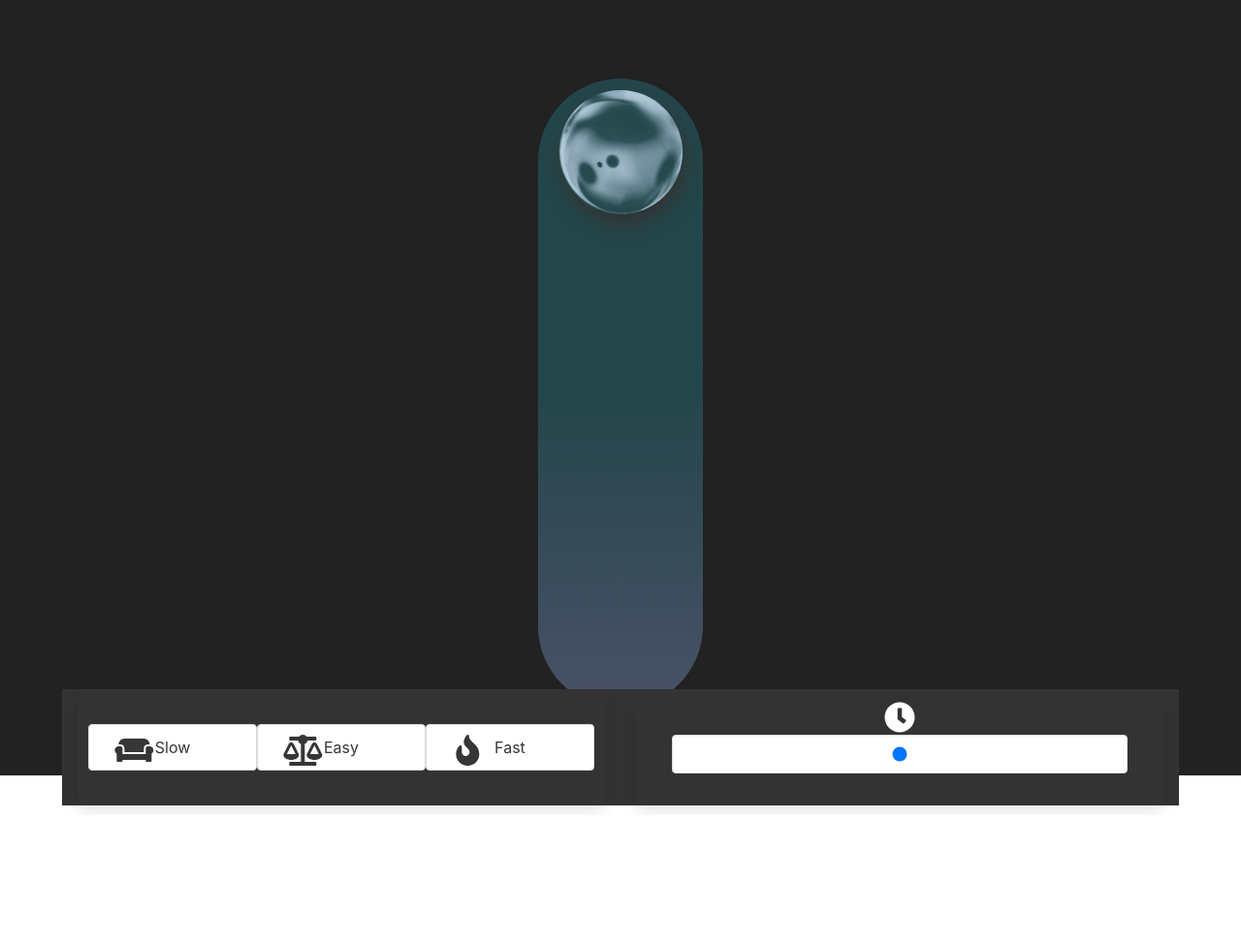
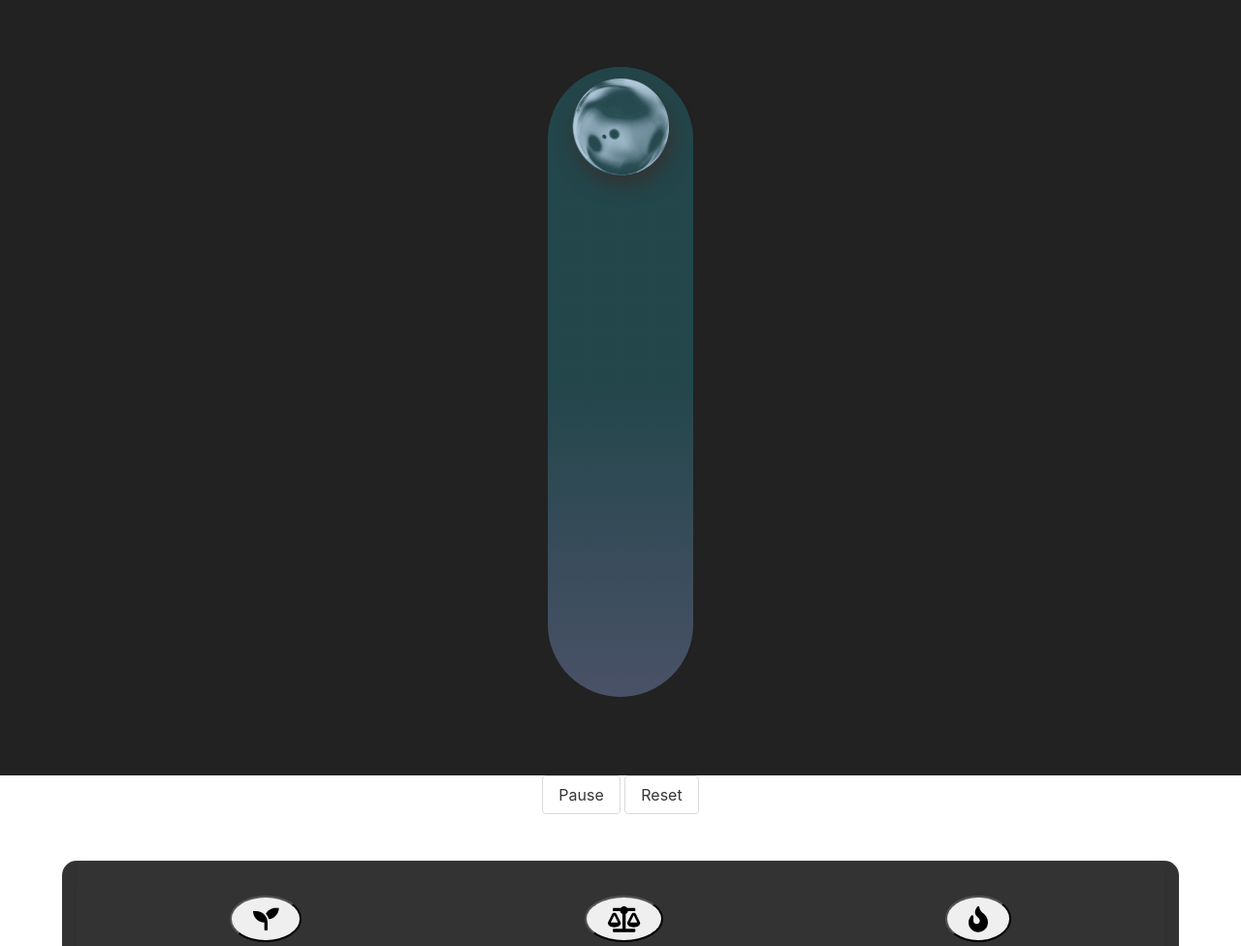
Before and after one commit to raphael56/zenapp, a website: page index.html in a window 1280 px wide. Shown: the top 976 px of the page at 97% size. Before the commit the page ends 841 px from the top, so only its background shows below. Drawn offline with nearby package versions, Linux system fonts and the light colour scheme.

Commit message:
zeApp simplification
minifier pour retrouver de la souplesse

```diff
--- a/app.js
+++ b/app.js
@@ -0,0 +1,115 @@
+const bulle = document.querySelector('.box-bille');
+const btnSlow =document.querySelector('.btn-speed-slow')
+const btnEasy =document.querySelector('.btn-speed-easy')
+const btnFast =document.querySelector('.btn-speed-fast')
+const TL = gsap.timeline();
+const btnPause = document.querySelector('#btn-pause')
+const btnReset = document.querySelector('#btn-reset')
+const bgcolor = document.querySelector('.container-respirateur')
+
+
+
+let timer = document.querySelector('#inp-time');
+
+TL.paused(!TL.paused())
+
+
+function activation() {
+   TL.pause(0)
+   let i = 0
+    let speed = 6
+    let timer = 5
+    for (i = 0; i < timer.value *10 ; i++){
+        TL.paused(!TL.paused())
+        TL
+        .fromTo(bulle, { y: 0 }, { duration: speed, ease: "sine.inOut", y: 500 })
+
+        .fromTo(bulle, { y: 0 }, { duration: speed, ease: "sine.inOut", y: 500 , reversed: true})
+
+        bgcolor.style.backgroundColor = 'rgba(205, 204, 196, 1)'
+        i++
+    }
+    console.log(TL)
+
+}
+
+btnSlow.addEventListener('click', () => activation())
+
+
+
+// function activationBtnEasy(i) {
+//     if (btnFast.disabled == true
+//          || btnSlow.disabled == true) {
+//         btnFast.disabled = false
+//         btnSlow.disabled =false
+//     }
+//     btnEasy.disabled = true
+//     // TL.paused(!TL.paused())
+//     for (i = 0; i < timer.value *12 ; i++){
+//         if (i<1) {
+//             TL.paused(!TL.paused())
+//         }
+//         TL
+//             .fromTo(bulle, { y: 0 }, { duration: 5, ease: "sine.inOut", y: 500 })
+
+//             .fromTo(bulle, { y: 0 }, { duration: 5, ease: "sine.inOut", y: 500 , reversed: true})
+
+//             bgcolor.style.backgroundColor = 'rgba(205, 204, 96, 1)'
+
+//         i++
+//     }
+
+
+// }
+
+// btnEasy.addEventListener('click', () => activationBtnEasy())
+
+
+
+// function activationBtnFast(i){
+//     i = 0
+//     if (btnEasy.disabled == true || btnSlow.disabled == true ) {
+//         btnEasy.disabled == false
+//         btnSlow.disabled == false
+//     }
+//     btnFast.disabled = true
+//     TL.paused(!TL.paused())
+//     for (i = 0; i < timer.value *20 ; i++){
+
+//         TL
+//             .fromTo(bulle, { y: 0 }, { duration: 3, ease: "sine.inOut", y: 500 })
+
+//             .fromTo(bulle, { y: 0 }, { duration: 3, ease: "sine.inOut", y: 500 , reversed: true})
+
+//             bgcolor.style.backgroundColor = 'rgba(140, 25, 0, 1)'
+
+
+//         i++
+//     }
+
+
+
+// }
+
+// btnFast.addEventListener('click', () => activationBtnFast())
+
+
+// //btn de gestion pause et reset
+// btnPause.addEventListener('click', () => {
+//     TL.paused(!TL.paused())
+//     btnPause.innerHTML = TL.paused() ? "Play" : "Pause"
+// })
+
+// btnReset.addEventListener('click', () => {
+//     TL.pause(0)
+//     bgcolor.style.backgroundColor = 'none'
+// })
+
+
+//     // affichage du timer sous le input Range
+// let temps = document.getElementById('affichageDuTimer')
+
+// timer.oninput = function () {
+//     temps.textContent = timer.value
+// }
+// console.log(temps.textContent)
--- a/index.html
+++ b/index.html
@@ -13,12 +13,18 @@
 </head>
 <body>
     <!-- section principale -->
+    <div class="container-btn">
+        <button class="button" id="btn-pause">Pause</button>
+        <button class="button" id="btn-reset">Reset</button>
+    </div>
+    <h1 class="text-center" id="timer"></h1>
+
+
     <div class="section-principale columns is-12 is-mobile is-multiline  is-centered">
         <!-- respirateur -->
         <div class=" box-air column  is-12">
             <div class="column  container-respirateur is-centered ">
                 <div class="box-bille"></div>
-
             </div>
         </div>
         <!-- container-reglages -->
@@ -27,15 +33,15 @@
             <!-- box-speed -->
             <div class="box box-speed column  columns is-flex is-multiline">
 
-         <button class="column is-4 button btn-speed-slow"><span class="column is-4  icon has-text-centered icon-slow">
-        <i  class="icon-time fa-2x fas fa-couch "></i></span>Slow</button>
+         <button class=" is-4  btn-speed-slow"><span class="column is-4   has-text-centered icon-slow">
+        <i  class="icon-time fa-2x fas fa-seedling "></i></span> </button>
 
 
-        <button class="column is-4 button btn-speed-easy"><span class="column is-4  icon has-text-centered icon-easy">
-        <i  class="icon-time fa-2x fas fa-balance-scale "></i></span>Easy</button>
+        <button class=" is-4  btn-speed-easy"><span class="column is-4   has-text-centered icon-easy">
+        <i  class="icon-time  fa-2x fas fa-balance-scale "></i></span></button>
 
-        <button class="column is-4 button btn-speed-fast"><span class="column is-4 icon has-text-centered icon-fast">
-        <i  class="icon-time fa-2x fas fa-fire "></i></span>Fast</button>
+        <button class=" is-4  btn-speed-fast"><span class="column is-4  has-text-centered icon-fast">
+        <i  class="icon-time fa-2x fas fa-fire "></i></span></button>
 </div>
 
 
@@ -43,13 +49,15 @@
 
 
             <!-- box-time -->
-            <div class="box box-time column columns   is-flex is-multiline">
-                <input id="inp-time" type="range" class="column is-12 input inp-scale is-half" min="0" max="10" value="5">
+            <!-- <div class="box box-time column columns   is-flex is-multiline">
+                <input id="inp-time" type="range" class="column is-12 input inp-scale is-half" min="1" max="10" value="5">
+                <p id="affichageDuTimer"> Temps </p>
                 <span class="column is-12 is-centered icon has-text-centered icone-time has-text-white">
-                    <i  class=" fa-2x fas fa-clock "></i></span>
-            </div>
+                    <i  class=" fas fa-clock "></i></span>
+            </div> -->
         </div>
     </div>
-
+    <script src="https://cdnjs.cloudflare.com/ajax/libs/gsap/3.9.1/gsap.min.js"></script>
+    <script src="app.js"> </script>
 </body>
 </html>
--- a/style.css
+++ b/style.css
@@ -10,6 +10,8 @@ body{
     display: flex;
     justify-content: center;
     align-items: center;
+    font-family: Arial, Helvetica, sans-serif;
+    font-size: 16px;
 }
 /* section principale */
 .section-principale{
@@ -20,10 +22,16 @@ body{
     width: 90%;
     display: flex;
 }
+/* container des btn pause et reset */
+.container-btn{
+    display: block;
+    position: absolute;
+    top: 800px;
+}
 /* container du respirateur */
 .box-air{
     height: 80%;
-    background: none;
+    background-color: none;
     border: none;
     margin: 10px;
     padding: 10px;
@@ -34,7 +42,7 @@ body{
 
 
 .container-respirateur{
-    width: 15%;
+    width: 120px;
     min-width: 150px;
     margin: 0 auto;
     height: 650px;
@@ -53,16 +61,16 @@ body{
     background-position: center;
 
     border-radius: 50%;
-    height:10vw;
+    height:100px;
     min-height: 100px;
-    width: 10vw;
+    width: 100px;
     min-width: 100px;
     display: flex;
     justify-content: center;
     align-items: center;
     margin: 0 auto;
     box-shadow: 3px 10px 20px #333;
-    transition: all 0.4s ease-in-out;
+    /* transition: all 0.4s ease-in-out; */
 }
 
 /* reglages */
@@ -71,7 +79,9 @@ body{
     height: 15%;
     width: 90%;
     background: #333;
-    position: relative;
+    position: absolute;
+    top: 900px;
+    border-radius: 15px;
 }
 
 
@@ -83,7 +93,8 @@ body{
     /* margin: 10px; */
     display: flex;
     margin:  0 15px;
-    justify-content: center;
+    justify-content: space-around;
+
     align-items: center;
     position: relative;
 }
@@ -98,6 +109,7 @@ body{
     display: flex;
     justify-content: center;
     align-items: center;
+    border-radius: 50%;
 
 }
 
@@ -107,6 +119,7 @@ body{
     display: flex;
     justify-content: center;
     align-items: center;
+    border-radius: 50%;
 }
 .btn-speed-fast{
     padding: 10px;
@@ -114,26 +127,19 @@ body{
     display: flex;
     justify-content: center;
     align-items: center;
+    border-radius: 50%;
 
 }
 
-.icon-fast{
-    position: absolute;
-    top: 10px;
-    left:30%;
-    transform: translate(-50%, -50%);
-}
-.icon-slow{
-    position: absolute;
-    top: 10px;
-    left:30%;
-    transform: translate(-50%, -50%);
-}
-.icon-easy{
-    position: absolute;
-    top: 10px;
-    left:30%;
-    transform: translate(-50%, -50%);
+
+
+.icon-easy, .icon-slow, .icon-fast{
+    display: flex;
+    align-items: center;
+    justify-content: center;
+    position: relative;
+    margin: 0 auto;
+
 }
 
     .box-time{
@@ -146,6 +152,7 @@ body{
         align-items: center;
         position: relative;
         background: none;
+        flex-direction: column;
 
     }
 
@@ -153,9 +160,17 @@ body{
         margin: 10px auto;
         width: 90%;
     }
+    #affichageDuTimer{
+       color: white;
+
+
+    }
 
     .icone-time{
+        display: block;
         position: absolute;
-        top : -10%;
+        top : 80px;
+        left: -40px;
+
 
     }
```
Also changed, not shown: 2 other files.
